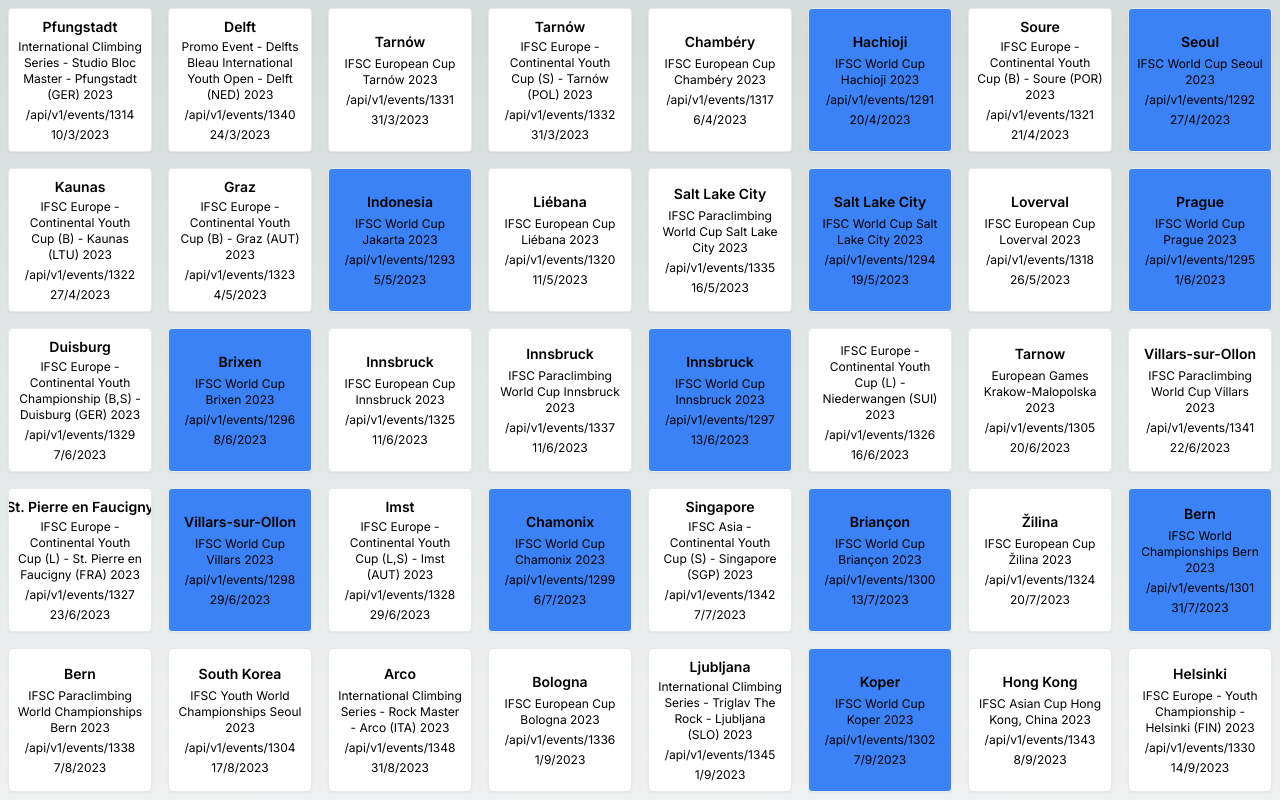
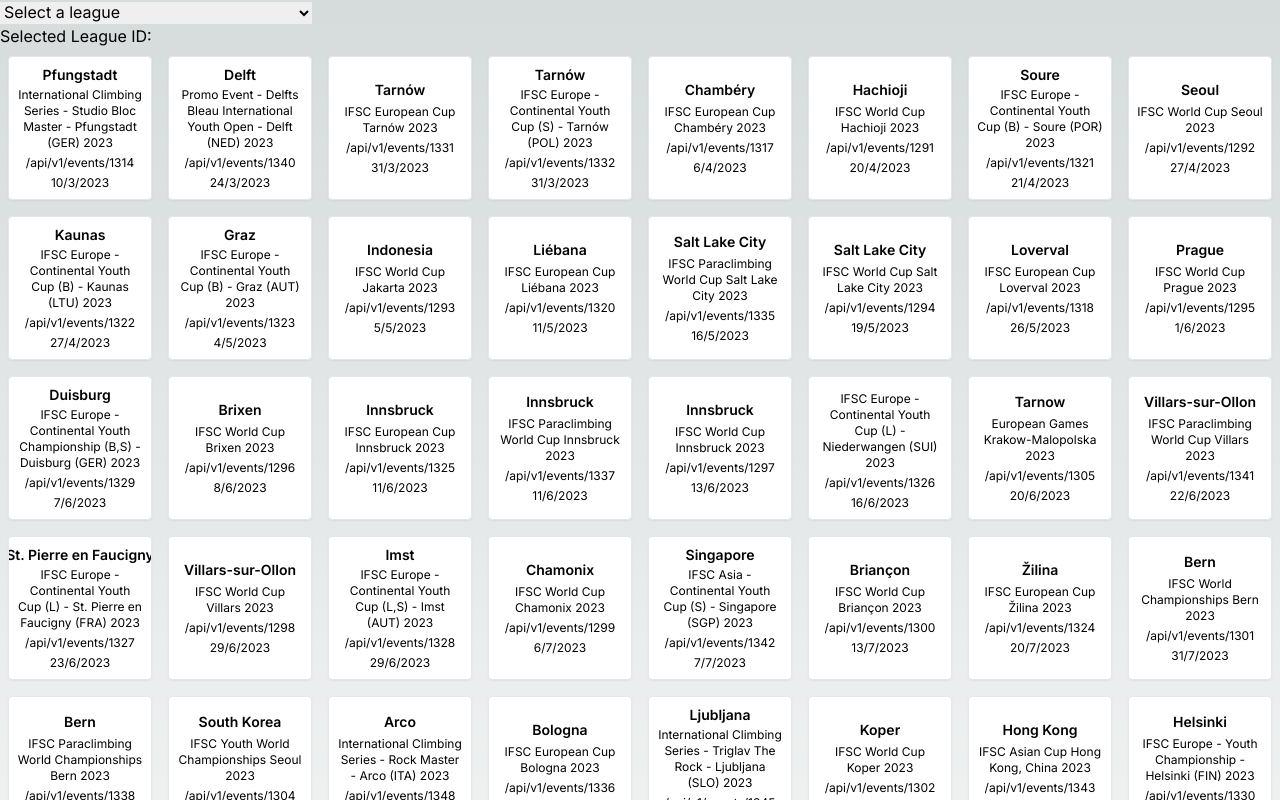
Before and after one commit to manhellis/ifsc-result-browser, a Next.js app in the folder myReact/ifsc-result-browser/: page / in a window 1280 px wide. Shown: the top 800 px of the page. Built offline with nearby package versions, Linux system fonts and the light colour scheme.

Commit message:
working filtering system

```diff
--- a/myReact/ifsc-result-browser/src/app/components/eventCard.js
+++ b/myReact/ifsc-result-browser/src/app/components/eventCard.js
@@ -4,53 +4,40 @@
 const leagueName = "World Cups and World Championships";
 const leagueColor = "blue";
 
-const EventCard = ({ eventData }) => {
-    const { events } = eventData;
-    const { leagues } = eventData;
+const EventCard = ({ event, index }) => {
+    // pass in a single event to be turned into a
+    // const { events } = eventData;
+    // const { leagues } = eventData;
 
-    leagues.map((league, index) => {
-        league.season_id = Number(league.url.split("/")[4]);
-        // const leagueEvents = league.events;
-    }, []);
+    // leagues.map((league, index) => {
+    //     league.season_id = Number(league.url.split("/")[4]);
+    //     // const leagueEvents = league.events;
+    // }, []);
 
-    const leagueId = leagues.filter((league) => league.name === leagueName)[0]
-        .season_id;
+    // const leagueId = leagues.filter((league) => league.name === leagueName)[0]
+    //     .season_id;
 
     // console.log(leagues);
-    return (
-        <div className="flex flex-wrap">
-            {events.map((event, index) => {
     const startsAt = new Date(event.starts_at);
     const day = startsAt.getDate();
     const month = startsAt.getMonth() + 1;
     const year = startsAt.getFullYear();
 
-                const isLeagueMatch = event.league_season_id === leagueId;
-                if (isLeagueMatch)
-                    console.log(
-                        event.league_season_id,
-                        leagueId,
-                        event.location
+    // const isLeagueMatch = event.league_season_id === leagueId;
+    // if (isLeagueMatch)
+    //     console.log(event.league_season_id, leagueId, event.location);
 
-                    );
-
-
-                const cardClasses = `w-36 h-36 border border-gray-200 p-2 m-2 flex flex-col justify-center items-center rounded shadow-sm text-center overflow-hidden
-                ${isLeagueMatch ? "bg-blue-500" : "bg-white"}`;
+    // const cardClasses = `w-36 h-36 border border-gray-200 p-2 m-2 flex flex-col justify-center items-center rounded shadow-sm text-center overflow-hidden ${isLeagueMatch ? "bg-blue-500" : "bg-white"}`;
+    const cardClasses = `w-36 h-36 border border-gray-200 p-2 m-2 flex flex-col justify-center items-center rounded shadow-sm text-center overflow-hidden bg-white`;
 
     return (
         <div key={index} className={cardClasses}>
-                        <h3 className="text-sm font-semibold truncate">
-                            {event.location}
-                        </h3>
+            <h3 className="text-sm font-semibold truncate">{event.location}</h3>
             <p className="text-xs mt-1">{event.event}</p>
             <p className="text-xs mt-1">{event.url}</p>
             <p className="text-xs mt-1">{`${day}/${month}/${year}`}</p>
         </div>
     );
-            })}
-        </div>
-    );
 };
 
 export default EventCard;
--- /dev/null
+++ b/myReact/ifsc-result-browser/src/app/components/leagueDropdown.js
@@ -0,0 +1,28 @@
+'use client'
+import React, { useState } from 'react';
+
+
+const LeagueDropdown = ({leagues, onChange}) => { // pass in leagues object from page.js
+  const [selectedLeague, setSelectedLeague] = useState('');
+
+  const handleSelectChange = (e) => {
+    setSelectedLeague(e.target.value);
+    onChange(e.target.value);
+  };
+
+  return (
+    <div>
+      <select value={selectedLeague} onChange={handleSelectChange}>
+        <option value="">Select a league</option>
+        {leagues.map((league, index) => (
+          <option key={index} value={league.season_id}>
+            {league.name}
+          </option>
+        ))}
+      </select>
+      <p>Selected League ID: {selectedLeague}</p>
+    </div>
+  );
+};
+
+export default LeagueDropdown;
--- a/myReact/ifsc-result-browser/src/app/page.js
+++ b/myReact/ifsc-result-browser/src/app/page.js
@@ -1,13 +1,43 @@
-// src/app/page.js
-import EventCard from './components/eventCard';
-import eventData from '../data/yearEventData.json'; // adjust the path to your JSON file
+"use client";
+import React, { useState } from "react";
+import EventCard from "./components/eventCard";
+import LeagueDropdown from "./components/leagueDropdown";
+import data from "../data/yearEventData.json";
+
+const eventsData = data.events;
+const leagues = data.leagues;
+
+leagues.forEach((league) => {
+  league.season_id = Number(league.url.split("/")[4]);
+});
+
+// const leagueId = leagues.filter((league) => league.name === leagueName)[0]
+//     .season_id;
 
 const Page = () => {
-  return (
-    <div>
-      <EventCard eventData={eventData} />
-    </div>
-  );
+    const [filter, setFilter] = useState(eventsData);
+    const [selectedLeagueId, setSelectedLeagueId] = useState(null);
+
+    const handleLeagueChange = (leagueId) => {
+        setSelectedLeagueId(Number(leagueId));
+        // console.log(leagueId)
+    };
+
+    const filteredEvents = selectedLeagueId
+      ? eventsData.filter(event => event.league_season_id === selectedLeagueId)
+      : eventsData;
+
+
+    return (
+        <div>
+            <LeagueDropdown leagues={leagues} onChange={handleLeagueChange}/>
+            <div className="flex flex-wrap">
+                {filteredEvents.map((event, index) => (
+                    <EventCard key={index} event={event} />
+                ))}
+            </div>
+        </div>
+    );
 };
 
 export default Page;
```
Lines whose indentation alone changed are shown as unchanged.
